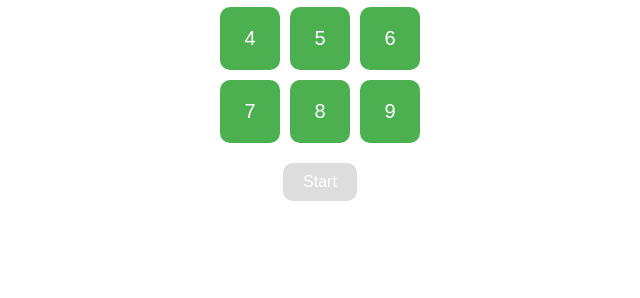
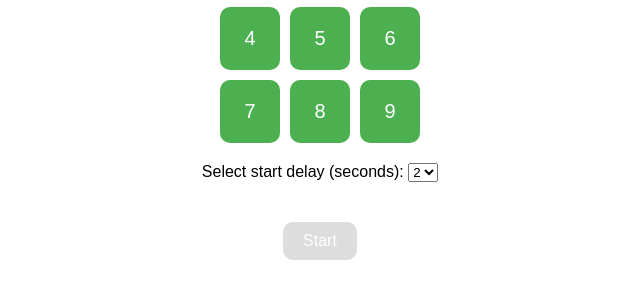
Before and after one commit to JardyBoi9000/break-away-drill, a plain HTML site: page index.html in a window 1280 px wide. Shown: the part 174-472 px from the top of the page, without its empty margins (320-960 px from the left). Drawn offline with Linux system fonts and the light colour scheme.

Commit message:
Update index.html

```diff
--- a/index.html
+++ b/index.html
@@ -41,6 +41,9 @@
             background-color: #dddddd;
             cursor: not-allowed;
         }
+        #delay-selector {
+            margin: 20px 0;
+        }
     </style>
 </head>
 <body>
@@ -56,6 +59,16 @@
         <button onclick="selectNumber(7)">7</button>
         <button onclick="selectNumber(8)">8</button>
         <button onclick="selectNumber(9)">9</button>
+    </div>
+    <div id="delay-selector">
+        <label for="delay">Select start delay (seconds):</label>
+        <select id="delay" name="delay">
+            <option value="1">1</option>
+            <option value="2" selected>2</option>
+            <option value="3">3</option>
+            <option value="4">4</option>
+            <option value="5">5</option>
+        </select>
     </div>
     <button id="start-button" onclick="startRNG()" disabled>Start</button>
     <p id="result"></p>
```
